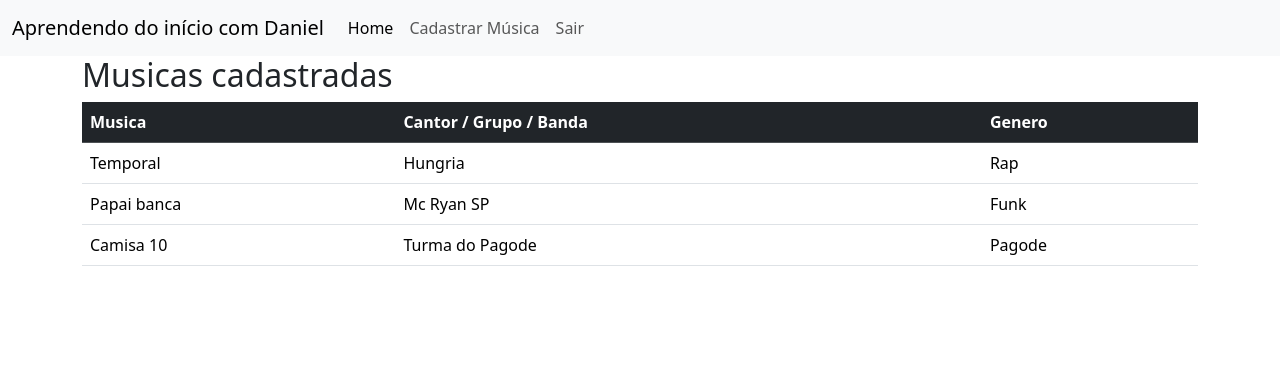
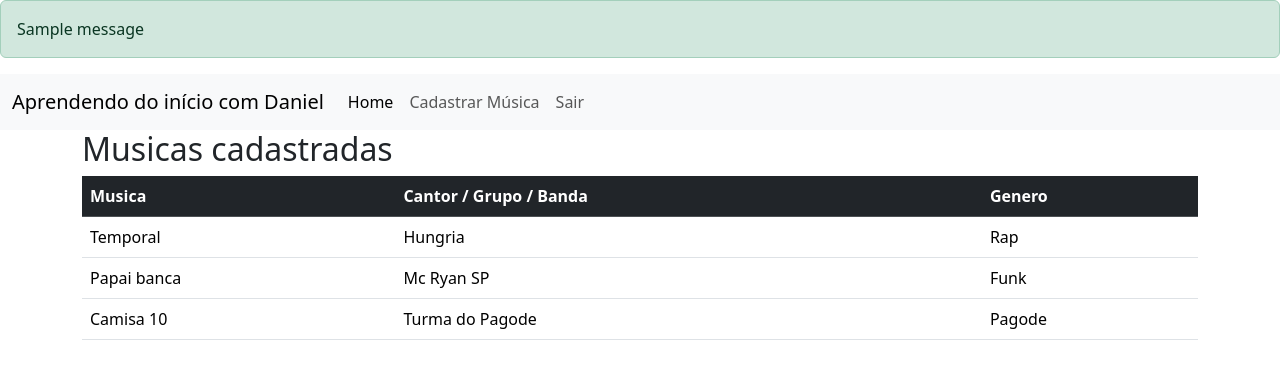
Before and after one commit to daniel-xds93/projeto_musica, a Flask app: page / in a window 1280 px wide. Shown: the top 379 px of the page. Run offline with Flask 3, Linux system fonts and the light colour scheme; one stand-in notice (Sample message) is shown; some libraries are stand-ins or nearby versions.

Commit message:
aplicando mensagem de sucesso para o usuario

```diff
--- a/templates/padrao.html
+++ b/templates/padrao.html
@@ -7,6 +7,16 @@
     <link rel="stylesheet" href="../static/bootstrap.css">
 </head>
 <body>
+
+  {% with messages = get_flashed_messages() %}
+    {% if messages %}
+        <ul class="list-unstyled" id="messages">
+            {% for message in messages %}
+                <li class="alert alert-success">{{ message }}</li>
+            {% endfor %}
+        </ul>
+    {% endif %}
+  {% endwith %}
 
     <nav class="navbar navbar-expand-lg bg-body-tertiary">
         <div class="container-fluid">
```
